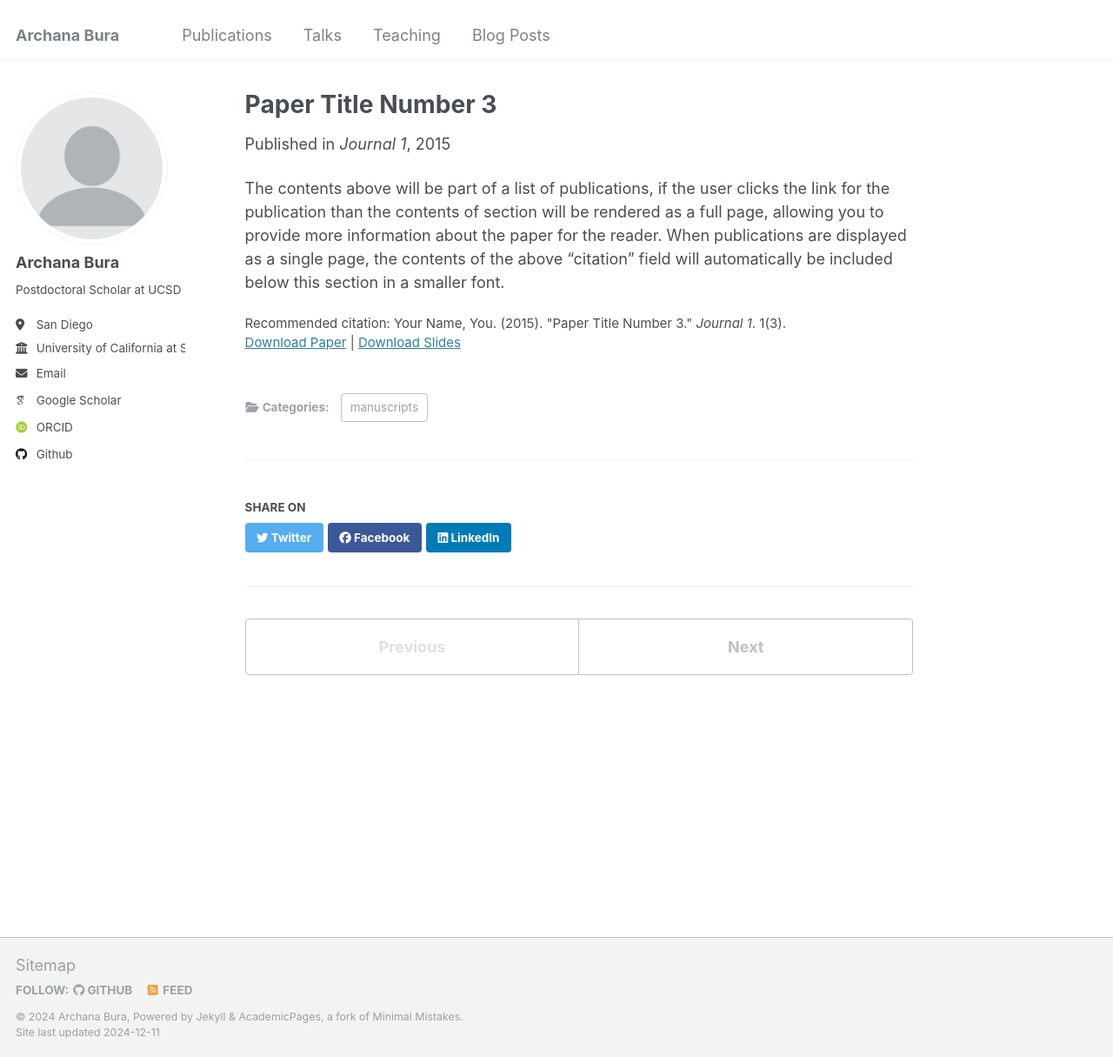
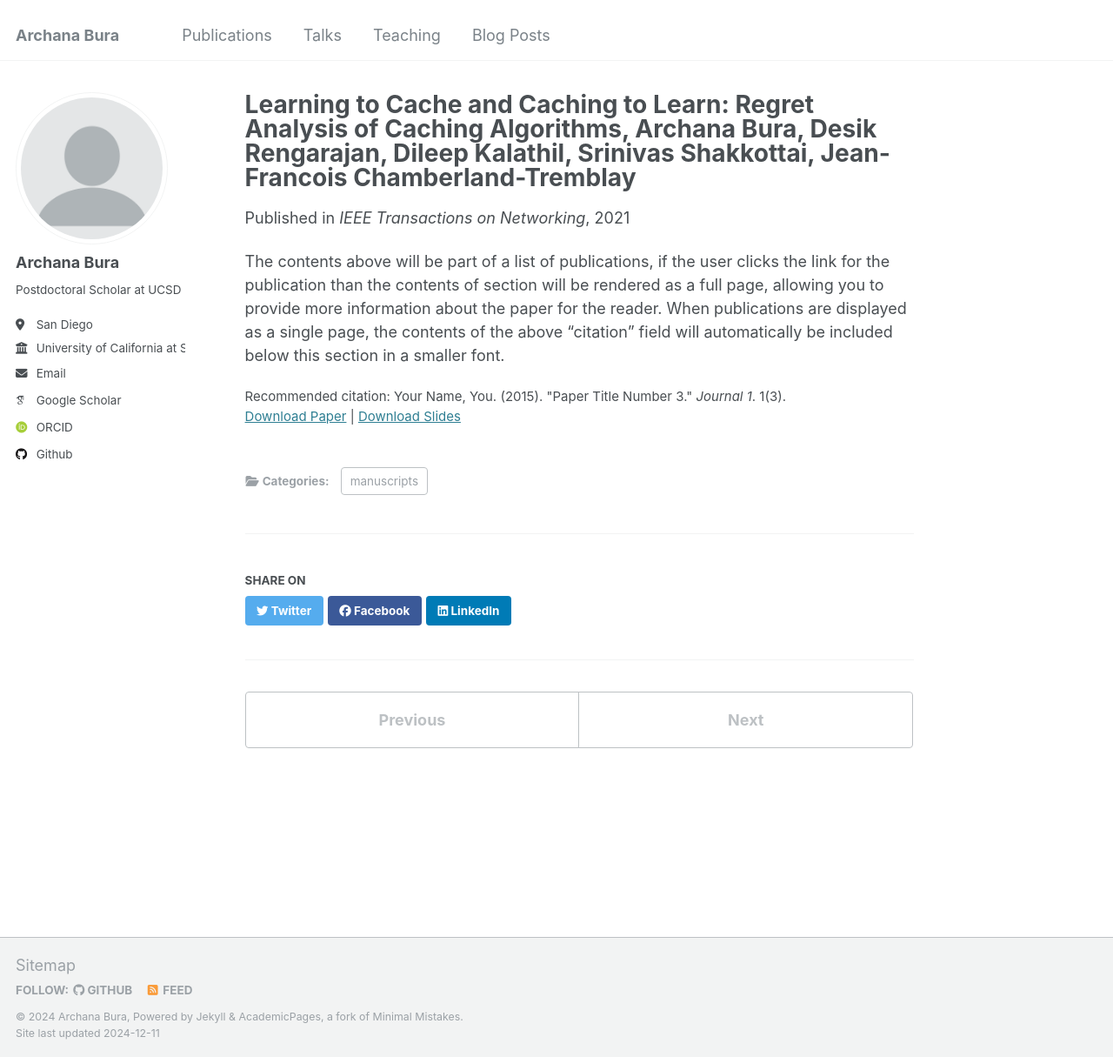
Before and after one commit to archanabura/archanabura.github.io, a Jekyll site: the page built from _publications/2015-10-01-paper-title-number-3.md, in a window 1280 px wide and 1215 px high. Shown: the whole window at 87% size. Built offline with Jekyll 4.4.1, drawn with Linux system fonts in a browser that asks for light colours; some web fonts are replaced.

Commit message:
Update 2015-10-01-paper-title-number-3.md

```diff
--- a/_publications/2015-10-01-paper-title-number-3.md
+++ b/_publications/2015-10-01-paper-title-number-3.md
@@ -1,11 +1,11 @@
 ---
-title: "Paper Title Number 3"
+title: "Learning to Cache and Caching to Learn: Regret Analysis of Caching Algorithms, Archana Bura, Desik Rengarajan, Dileep Kalathil, Srinivas Shakkottai, Jean-Francois Chamberland-Tremblay"
 collection: publications
 category: manuscripts
-permalink: /publication/2015-10-01-paper-title-number-3
+permalink: /publication/2021-10-01-paper-title-number-3
 excerpt: 'This paper is about the number 3. The number 4 is left for future work.'
-date: 2015-10-01
-venue: 'Journal 1'
+date: 2021-10-01
+venue: 'IEEE Transactions on Networking'
 slidesurl: 'http://academicpages.github.io/files/slides3.pdf'
 paperurl: 'http://academicpages.github.io/files/paper3.pdf'
 citation: 'Your Name, You. (2015). &quot;Paper Title Number 3.&quot; <i>Journal 1</i>. 1(3).'
```
